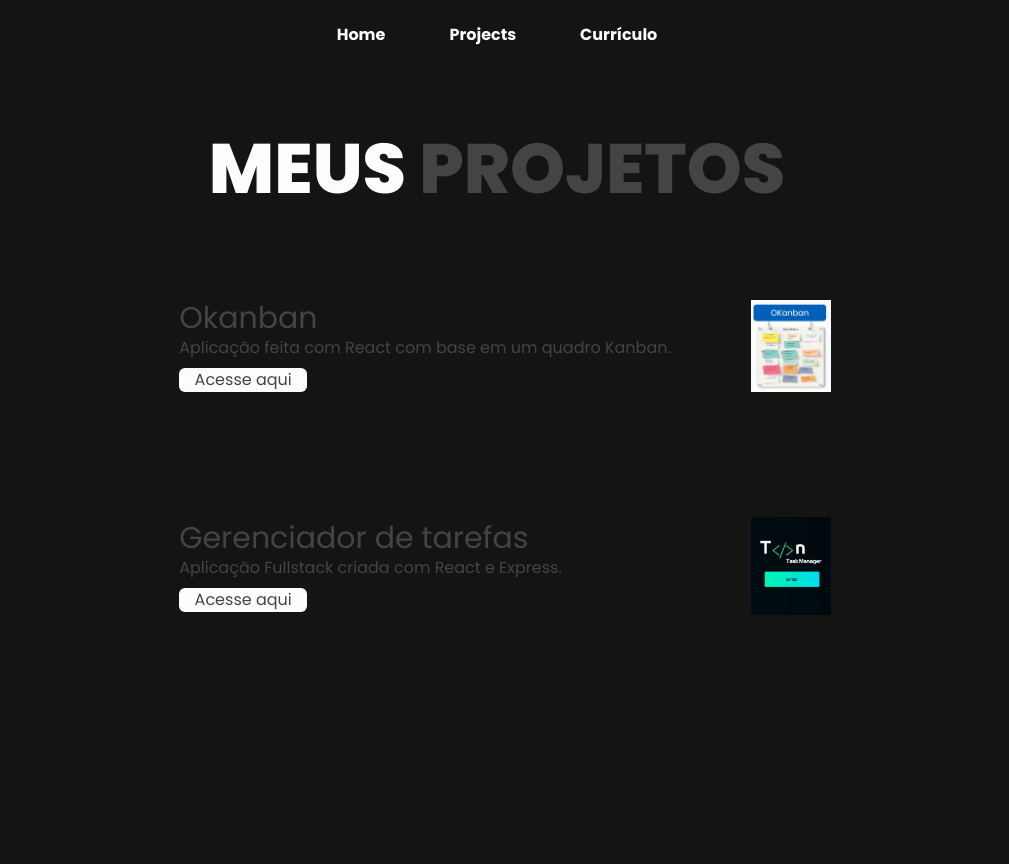
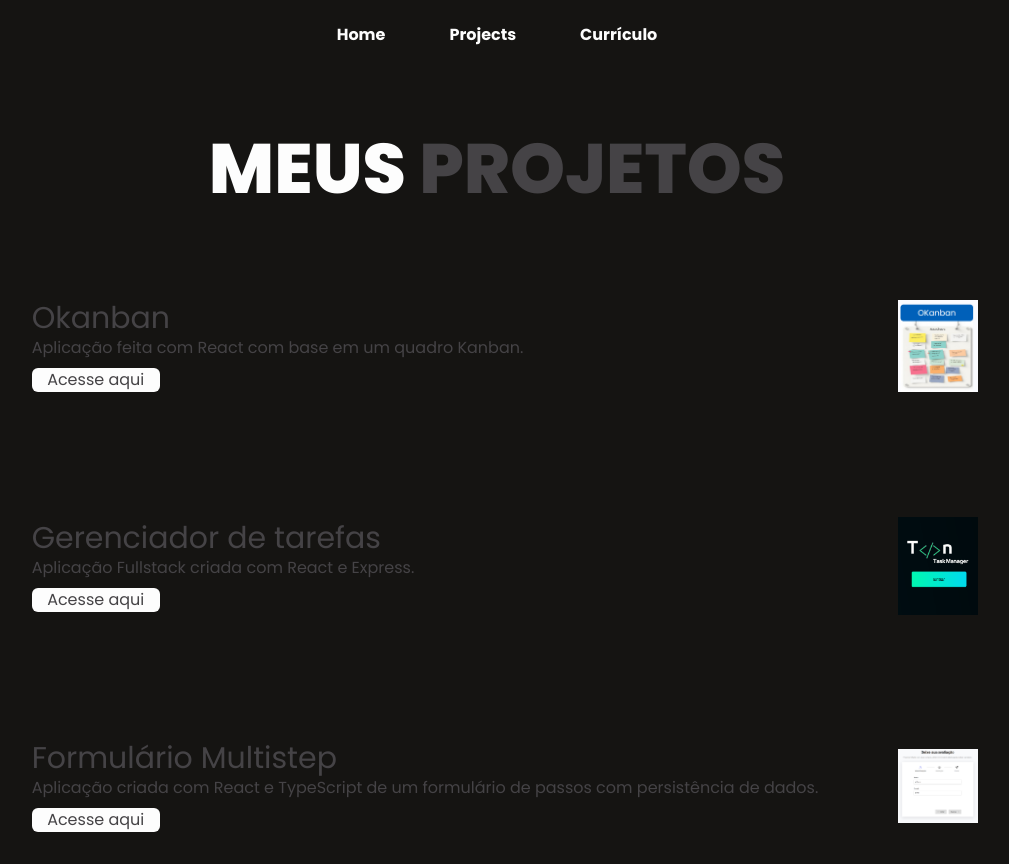
Before and after one commit to Waldst0n/portfolio-new, a Next.js app: page /projects in a window 1280 px wide. Shown: the whole page, without its empty margins (143-1152 px from the left). Before the commit the page ends 800 px from the top, so only its background shows below. Built offline with nearby package versions, Linux system fonts and the light colour scheme.

Commit message:
feat: Add new Project in Projects Component

```diff
--- a/src/app/projects/page.js
+++ b/src/app/projects/page.js
@@ -15,6 +15,13 @@ export default function Projects() {
         description: 'Aplicação Fullstack criada com React e Express.',
         image: '/tasks.png',
         link: 'https://gerenciador-de-tarefas-front-flax.vercel.app/',
+      },
+      project3: {
+        title: 'Formulário Multistep',
+        description:
+          'Aplicação criada com React e TypeScript de um formulário de passos com persistência de dados.',
+        image: '/form.png',
+        link: 'https://form-multistep-psi.vercel.app/',
       },
     },
   ];
@@ -40,6 +47,12 @@ export default function Projects() {
               image={projects[0].project2.image}
               link={projects[0].project2.link}
             />
+            <ProjectCard
+              title={projects[0].project3.title}
+              description={projects[0].project3.description}
+              image={projects[0].project3.image}
+              link={projects[0].project3.link}
+            />
           </div>
         </main>
       </div>
```
Also changed, not shown: public/form.png (added).
